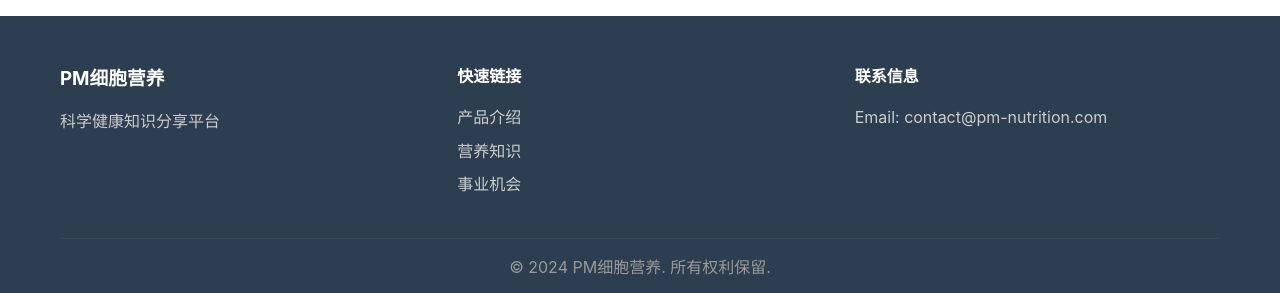
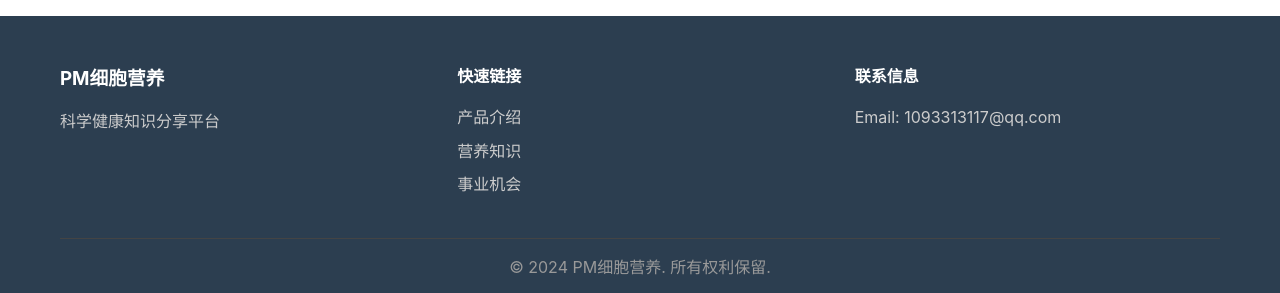
Before and after one commit to timkan6-crypto/timkan6-crypto.github.io, a Jekyll site: the page built from contact.md, in a window 1280 px wide and 900 px high, scrolled down 715 px. Shown: the part 604-897 px from the top of the window. Built offline with Jekyll 4.4.1, drawn with Linux system fonts in a browser that asks for light colours.

Commit message:
Update default.html

```diff
--- a/_layouts/default.html
+++ b/_layouts/default.html
@@ -46,7 +46,7 @@
                 </div>
                 <div class="footer-section">
                     <h4>联系信息</h4>
-                    <p>Email: contact@pm-nutrition.com</p>
+                    <p>Email: 1093313117@qq.com</p>
                 </div>
             </div>
             <div class="footer-bottom">
```
